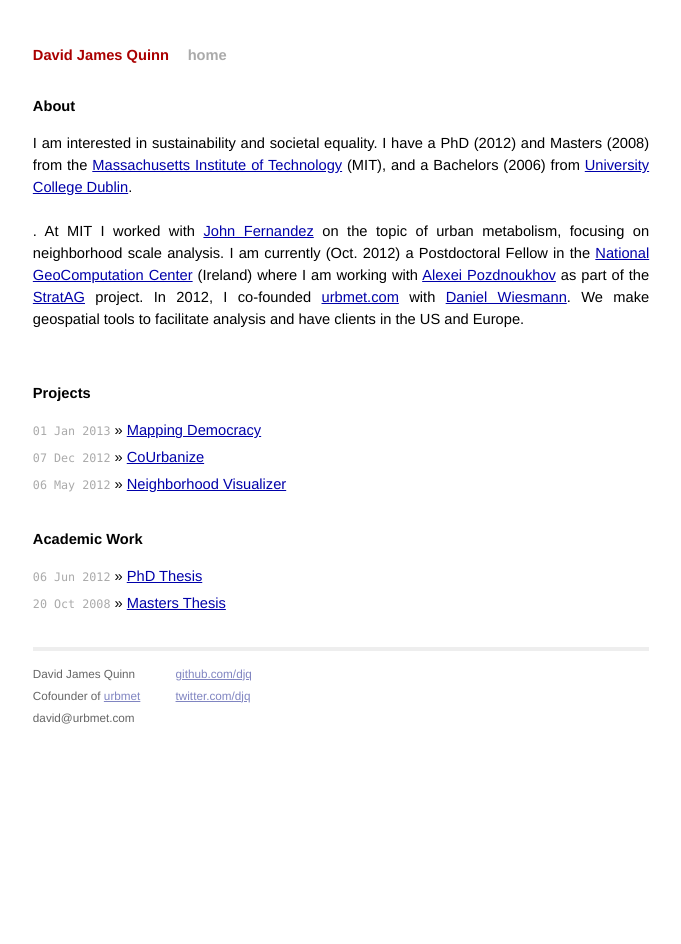
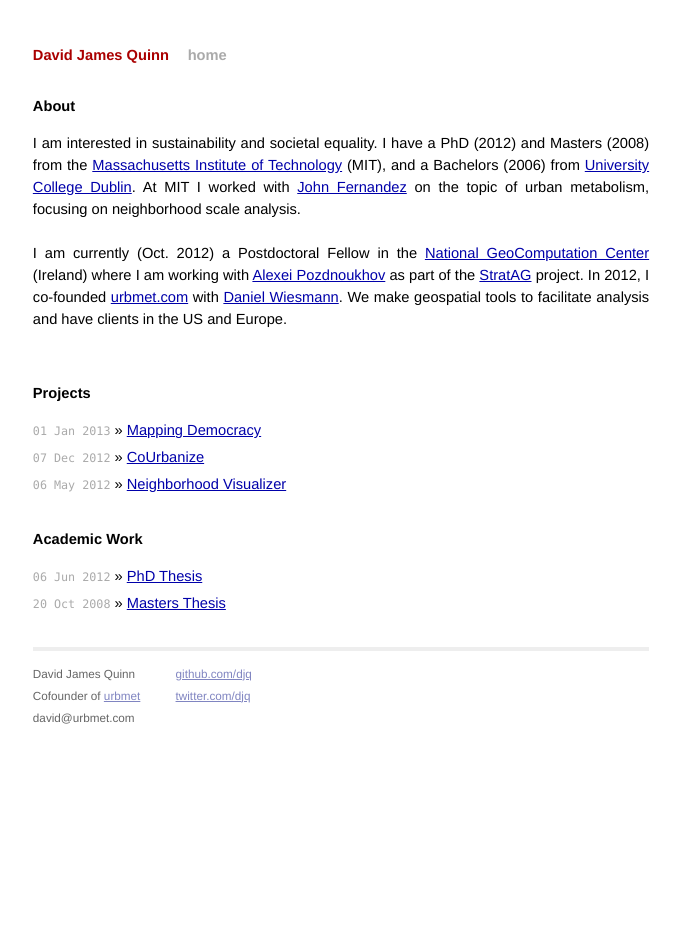
Before and after one commit to djq/djq.github.com, a Jekyll site: the page built from index.html, in a window 1280 px wide. Shown: the whole page, without its empty margins (299-980 px from the left). Built offline with Jekyll 4.4.1, drawn with Linux system fonts in a browser that asks for light colours; Markdown is read by kramdown in place of the engine named in the settings.

Commit message:
revised intro

```diff
--- a/index.html
+++ b/index.html
@@ -7,7 +7,7 @@ title: djq
 
    <h1>About</h1>
   <ul class="posts">
-    <p>I am interested in sustainability and societal equality. I have a PhD (2012) and Masters (2008) from the <a href="http://mit.edu/">Massachusetts Institute of Technology</a> (MIT), and a Bachelors (2006) from <a href="http://ucd.ie">University College Dublin</a>.<br><br>. At MIT I worked with <a href="http://architecture.mit.edu/faculty/john-fernandez">John Fernandez</a> on the topic of urban metabolism, focusing on neighborhood scale analysis.
+    <p>I am interested in sustainability and societal equality. I have a PhD (2012) and Masters (2008) from the <a href="http://mit.edu/">Massachusetts Institute of Technology</a> (MIT), and a Bachelors (2006) from <a href="http://ucd.ie">University College Dublin</a>. At MIT I worked with <a href="http://architecture.mit.edu/faculty/john-fernandez">John Fernandez</a> on the topic of urban metabolism, focusing on neighborhood scale analysis.<br><br>
 
     I am currently (Oct. 2012) a Postdoctoral Fellow in the <a href="http://ncg.nuim.ie/">National GeoComputation Center</a> (Ireland) where I am working with <a href="http://ncg.nuim.ie/redir.php?action=staff/staff/apozdnoukhov">Alexei Pozdnoukhov</a> as part of the <a href="http://www.stratag.ie/">StratAG</a> project. In 2012, I co-founded <a href="http://urbmet.com">urbmet.com</a> with <a href="http://web.ist.utl.pt/daniel.wiesmann/">Daniel Wiesmann</a>. We make geospatial tools to facilitate analysis and have clients in the US and Europe.<br><br>
   </ul>
```
